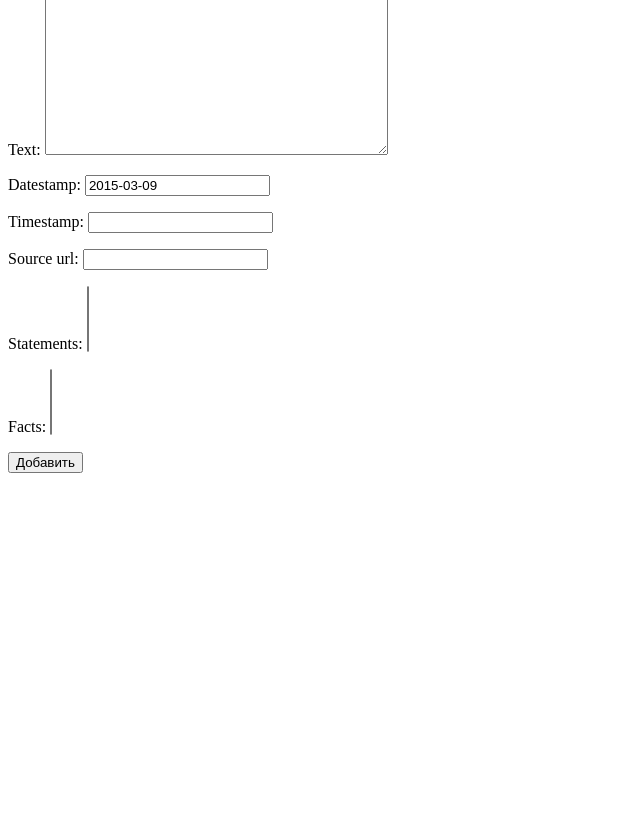
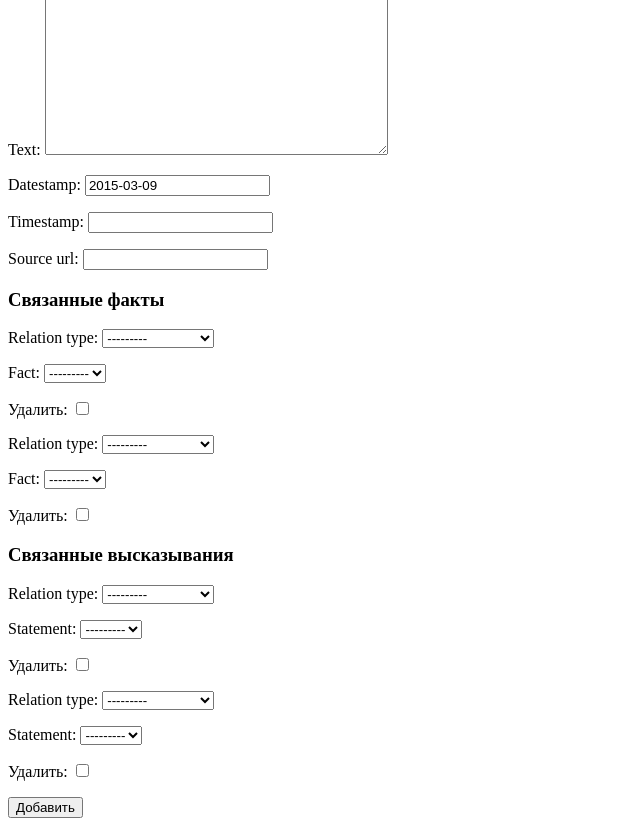
Before and after one commit to kirkkonen/NetForSpeech, a Django app: page /facts/add/ in a window 1280 px wide. Shown: the part 117-943 px from the top of the page, without its empty margins (0-640 px from the left). Before the commit the page ends 590 px from the top, so only its background shows below. Run offline with Django 3.2, Linux system fonts and the light colour scheme; data that the repository does not hold is empty.

Commit message:
related facts added

```diff
--- a/nfsmain/forms.py
+++ b/nfsmain/forms.py
@@ -1,3 +1,9 @@
 from django import forms
 
 from nfsmain.models import *
+
+
+from django.forms.models import inlineformset_factory
+
+FactFactFormset = inlineformset_factory(Fact, FactFactRelation, exclude=[], extra=2, fk_name='fact_2')
+FactStatementFormset = inlineformset_factory(Fact, FactStatementRelation, exclude=[], extra=2)
--- a/nfsmain/models.py
+++ b/nfsmain/models.py
@@ -89,6 +89,7 @@ class Record(models.Model):
         abstract = True
 
     def save(self, *args, **kwargs):
+        # Сначала проверяем, существует ли СМИ, если нужно - создаём
         medias = Media.objects.all()
 
         for media in medias:
@@ -100,6 +101,22 @@ class Record(models.Model):
 
         self.media = media
         super(Record, self).save(*args, **kwargs)
+
+    @property
+    def union_fact_relation(self):
+        return self.facts_fst_set.all() | self.facts_snd_set.all()
+
+    def related_count(self):
+        return (
+            self.union_fact_relation.filter(relation_type='C').count(),
+            self.factstatementrelation_set.filter(relation_type='C').count(),
+            self.union_fact_relation.filter(relation_type='A').count(),
+            self.factstatementrelation_set.filter(relation_type='A').count(),
+        )
+
+    def related(self):
+        return 'Противоречивых фактов: {}, высказываний: {}.' \
+               ' Подтверждающих фактов: {}, высказываний: {}'.format(*self.related_count())
 
 
 class Statement(Record):
--- a/nfsmain/templates/nfsmain/fact_form.html
+++ b/nfsmain/templates/nfsmain/fact_form.html
@@ -4,7 +4,17 @@
     <h1>Описание нового факта</h1>
         <form action="" method="post">
             {% csrf_token %}
+            {{ fact_fact_formset.management_form }}
+            {{ fact_statement_formset.management_form }}
             {{ form.as_p }}
+            <h3>Связанные факты</h3>
+            {% for fact_fact_form in fact_fact_formset %}
+                {{ fact_fact_form.as_p }}
+            {% endfor %}
+            <h3>Связанные высказывания</h3>
+            {% for fact_statement_form in fact_statement_formset %}
+                {{ fact_statement_form.as_p }}
+            {% endfor %}
             <input type="submit" value="Добавить" />
         </form>
 {% endblock %}
--- a/nfsmain/templates/nfsmain/fact_list.html
+++ b/nfsmain/templates/nfsmain/fact_list.html
@@ -4,6 +4,7 @@
     <h1>Факты</h1>
     {% for fact in fact_list %}
         <p><a href = "{% url 'main:fact_detail' fact.id %}">«{{ fact.text|truncatewords:10 }}»</a><br />
-        от <a href = "{{ fact.media.home_url }}">{{ fact.media }}</a></p>
+        от <a href = "{{ fact.media.home_url }}">{{ fact.media }}</a><br />
+        {{ fact.related }}</p>
     {% endfor %}
 {% endblock %}
--- a/nfsmain/views.py
+++ b/nfsmain/views.py
@@ -17,7 +17,24 @@ def admin(request):
 
 class FactCreateView(CreateView):
     model = Fact
-    fields = ['text', 'datestamp', 'timestamp', 'source_url', 'statements', 'facts']
+    fields = ['text', 'datestamp', 'timestamp', 'source_url']
+
+    def get_context_data(self, **kwargs):
+        context = super(FactCreateView, self).get_context_data(**kwargs)
+        context['fact_fact_formset'] = FactFactFormset(self.request.POST or None)
+        context['fact_statement_formset'] = FactStatementFormset(self.request.POST or None)
+        return context
+
+    def form_valid(self, form):
+        self.object = form.save()
+        fact_fact_formset = FactFactFormset(self.request.POST, instance=self.object)
+        if fact_fact_formset.is_valid():
+            fact_fact_formset.save()
+        fact_statement_formset = FactStatementFormset(self.request.POST, instance=self.object)
+        if fact_statement_formset.is_valid():
+            fact_statement_formset.save()
+        return super(FactCreateView, self).form_valid(form)
+
 
 class FactListView(ListView):
     model = Fact
```
Also changed, not shown: nfsmain/admin.py (+3 -12 lines), nfsmain/templates/nfsmain/fact_detail.html (+11 -0 lines).
